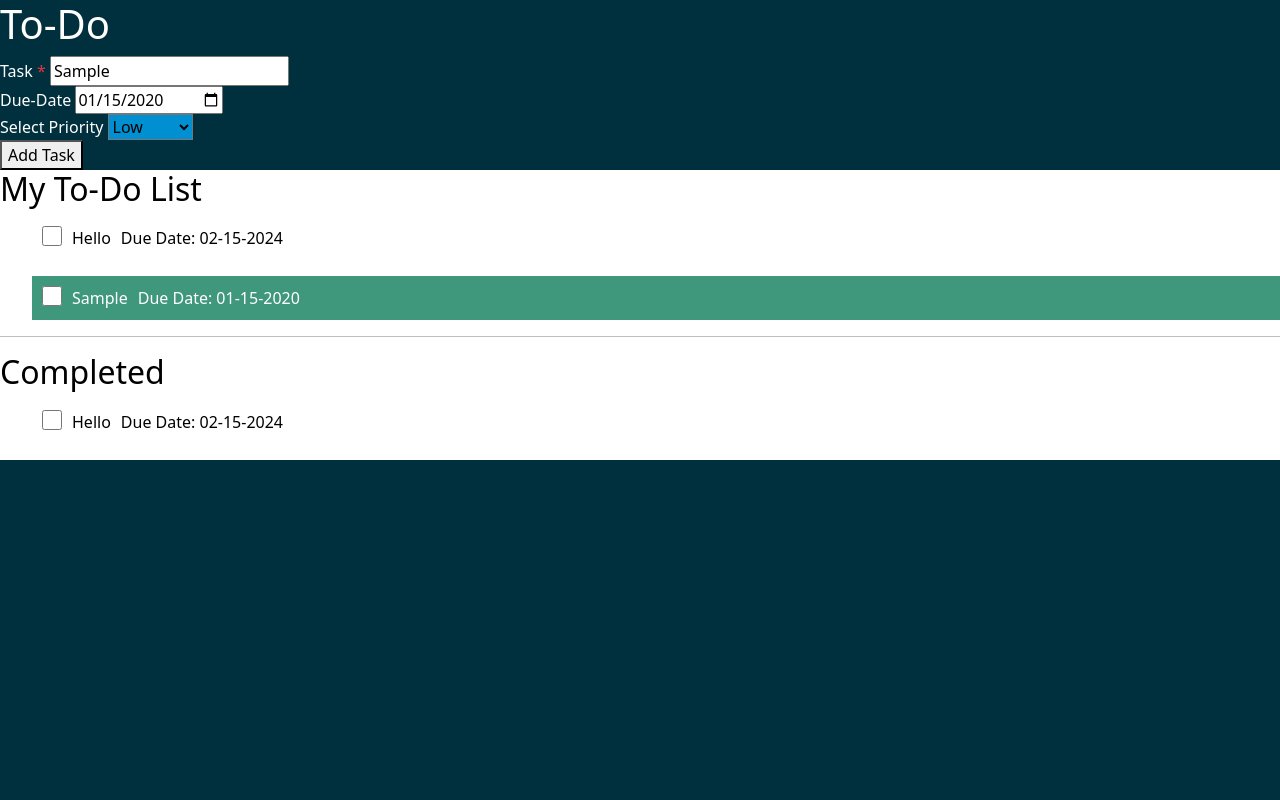
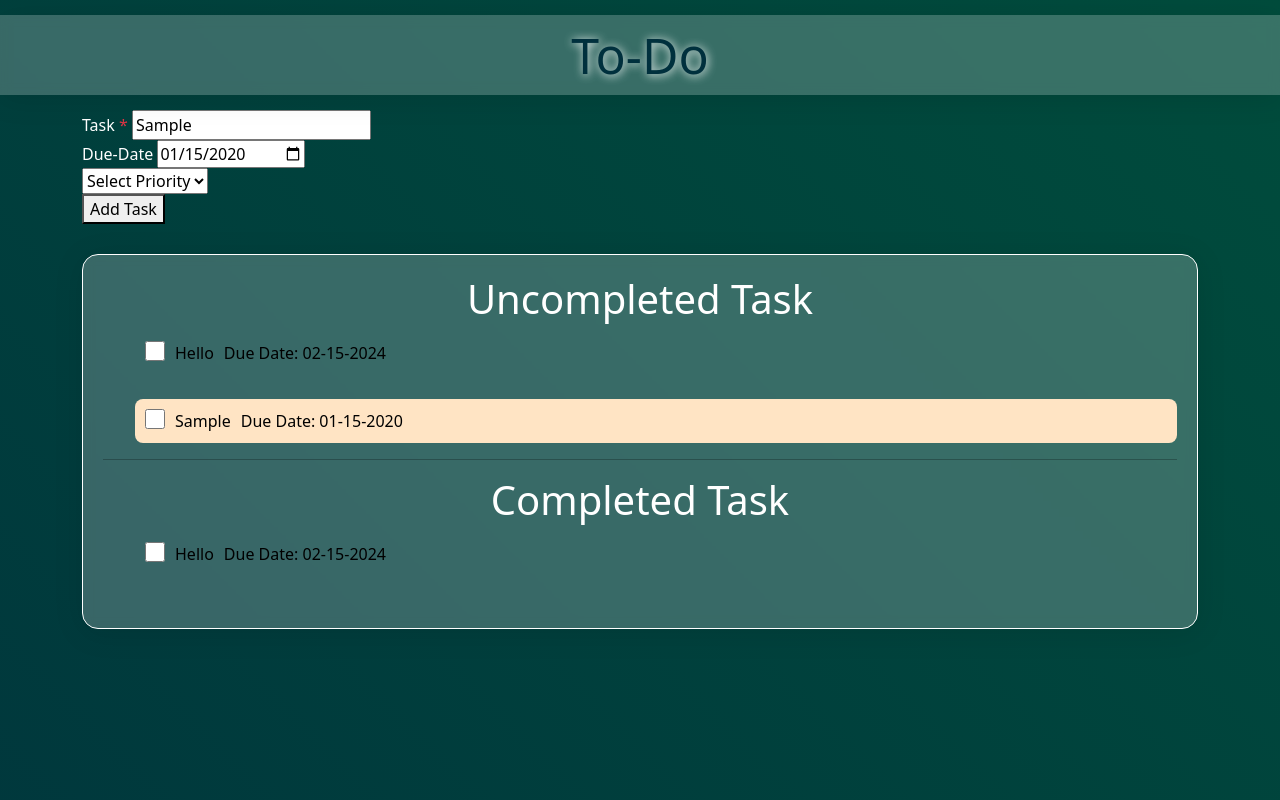
Before and after one commit to AleHS01/CISC_3650_Assignment1, a plain HTML site: page index.html in a window 1280 px wide. Both pictures are taken after typing "Sample", "2020-01-15" into the empty fields and a click on the button "Add Task". Shown: the top 800 px of the page. Drawn offline with nearby package versions, Linux system fonts and the light colour scheme.

Commit message:
UI desing part 1, Main container and color priority task enable, background colors as well

```diff
--- a/index.html
+++ b/index.html
@@ -14,10 +14,13 @@
     <link rel="stylesheet" href="./style.css" />
   </head>
   <body>
-    <h1 class="">To-Do</h1>
+    <h1 class="title">To-Do</h1>
+    <div class="container">
       <form action="" id="form">
         <div class="input-container">
-        <label for="task-input">Task <span class="text-danger">*</span></label>
+          <label for="task-input"
+            >Task <span class="text-danger">*</span></label
+          >
           <input
             type="text"
             id="task-input"
@@ -30,17 +33,17 @@
           <input type="date" id="date-input" />
         </div>
         <div>
-        <label for="priority">Select Priority</label>
-        <select name="priorityDropDown" id="priority" class="low">
-          <option value="low">Low</option>
-          <option value="medium">Medium</option>
-          <option value="high">High</option>
+          <select name="priorityDropDown" id="priority" class="">
+            <option value="">Select Priority</option>
+            <option value="bg-info">Low</option>
+            <option value="bg-warning">Medium</option>
+            <option value="bg-danger">High</option>
           </select>
         </div>
         <button type="submit" id="submit-btn">Add Task</button>
       </form>
       <div class="todos-container">
-      <h2>My To-Do List</h2>
+        <h2>Uncompleted Task</h2>
         <ul id="todo-ul">
           <div class="li-container highPriority">
             <input type="checkbox" />
@@ -49,7 +52,7 @@
           </div>
         </ul>
         <hr />
-      <h2>Completed</h2>
+        <h2>Completed Task</h2>
         <ul id="completed-ul">
           <div class="li-container highPriority">
             <input type="checkbox" />
@@ -57,6 +60,7 @@
             <p class="date">Due Date: 02-15-2024</p>
           </div>
         </ul>
+      </div>
     </div>
     <script src="./index.js"></script>
     <script
--- a/index.js
+++ b/index.js
@@ -1,6 +1,12 @@
 const form = document.getElementById("form");
 const todo_ul = document.getElementById("todo-ul");
 const completed_ul = document.getElementById("completed-ul");
+const dropdown = document.getElementById("priority");
+dropdown.clas;
+dropdown.addEventListener("change", (event) => {
+  dropdown.className =
+    event.target.options[event.target.options.selectedIndex].value;
+});
 
 form.addEventListener("submit", (event) => {
   event.preventDefault();
@@ -24,7 +30,7 @@ form.addEventListener("submit", (event) => {
   }
 
   const div = document.createElement("div");
-  div.classList.add(`li-container`, priority);
+  div.classList.add(`li-container`, priority ? priority : "neutral");
   div.addEventListener("mouseenter", addDeleteBtn);
 
   div.addEventListener("mouseleave", removeDeleteBtn);
@@ -52,7 +58,7 @@ form.addEventListener("submit", (event) => {
 
   console.log(event);
 });
-debugger;
+
 function checkItem(event) {
   const parentDiv = event.target.parentElement;
   const li = parentDiv.children[1];
@@ -61,10 +67,14 @@ function checkItem(event) {
   if (event.target.checked) {
     li.style.textDecoration = "line-through";
     dateP.style.textDecoration = "line-through";
+    parentDiv.style.color = "#c8c8c8";
+    parentDiv.classList.add("completed");
     completed_ul.append(parentDiv);
   } else {
+    parentDiv.style.color = "";
     todo_ul.append(parentDiv);
     li.style.textDecoration = "none";
+    parentDiv.classList.remove("completed");
     dateP.style.textDecoration = "none";
   }
 }
--- a/style.css
+++ b/style.css
@@ -1,36 +1,67 @@
 body {
-  background-color: #00303d;
+  /* background-color: #00303d; */
+  background-image: linear-gradient(45deg, #00303d, #004c3c);
+  background-size: contain;
   color: #fff;
+  height: 100%;
+  padding-bottom: 1000px;
 }
+
+.title {
+  text-align: center;
+  width: 100%;
+  padding: 10px;
+  color: #00303d;
+  font-size: 50px;
+  background: rgba(255, 255, 255, 0.22);
+  /* border-radius: 16px; */
+  box-shadow: 0 4px 30px rgba(0, 0, 0, 0.1);
+  backdrop-filter: blur(5.2px);
+  -webkit-backdrop-filter: blur(5.2px);
+  /* border: 1px solid rgba(255, 255, 255, 1); */
+  margin: 15px 0;
+  text-shadow: 1px 1px 10px #fff;
+}
+
 .li-container {
   display: flex;
   gap: 10px;
   padding: 10px;
+  border-radius: 8px;
+  margin: 8px 0;
 }
 .li-container input[type="checkbox"] {
   accent-color: #00b4d8;
   height: 20px;
   width: 20px;
+  cursor: pointer;
 }
 .li-container li {
   list-style: none;
 }
 .todos-container {
-  background-color: #fff;
+  margin: 30px 0;
+  background: rgba(255, 255, 255, 0.22);
+  border-radius: 16px;
+  box-shadow: 0 4px 30px rgba(0, 0, 0, 0.1);
+  backdrop-filter: blur(5.2px);
+  -webkit-backdrop-filter: blur(5.2px);
+  border: 1px solid rgba(255, 255, 255, 1);
   color: black;
+  border-radius: 16px;
+  padding: 20px;
+}
+.todos-container h2 {
+  color: #fff;
+  text-align: center;
+  font-size: 40px;
 }
 
-.li-container.low {
-  background-color: #007552c0;
-  color: #fff;
+.li-container.completed {
+  background-color: #00b38c !important;
 }
-.li-container.medium {
-  background-color: #c2cb04d6;
-  color: #000;
-}
-.li-container.high {
-  background-color: #75002dc0;
-  color: #fff;
+.li-container.neutral {
+  background-color: bisque;
 }
 
 #priority.high {
```
Lines whose indentation alone changed are shown as unchanged.
